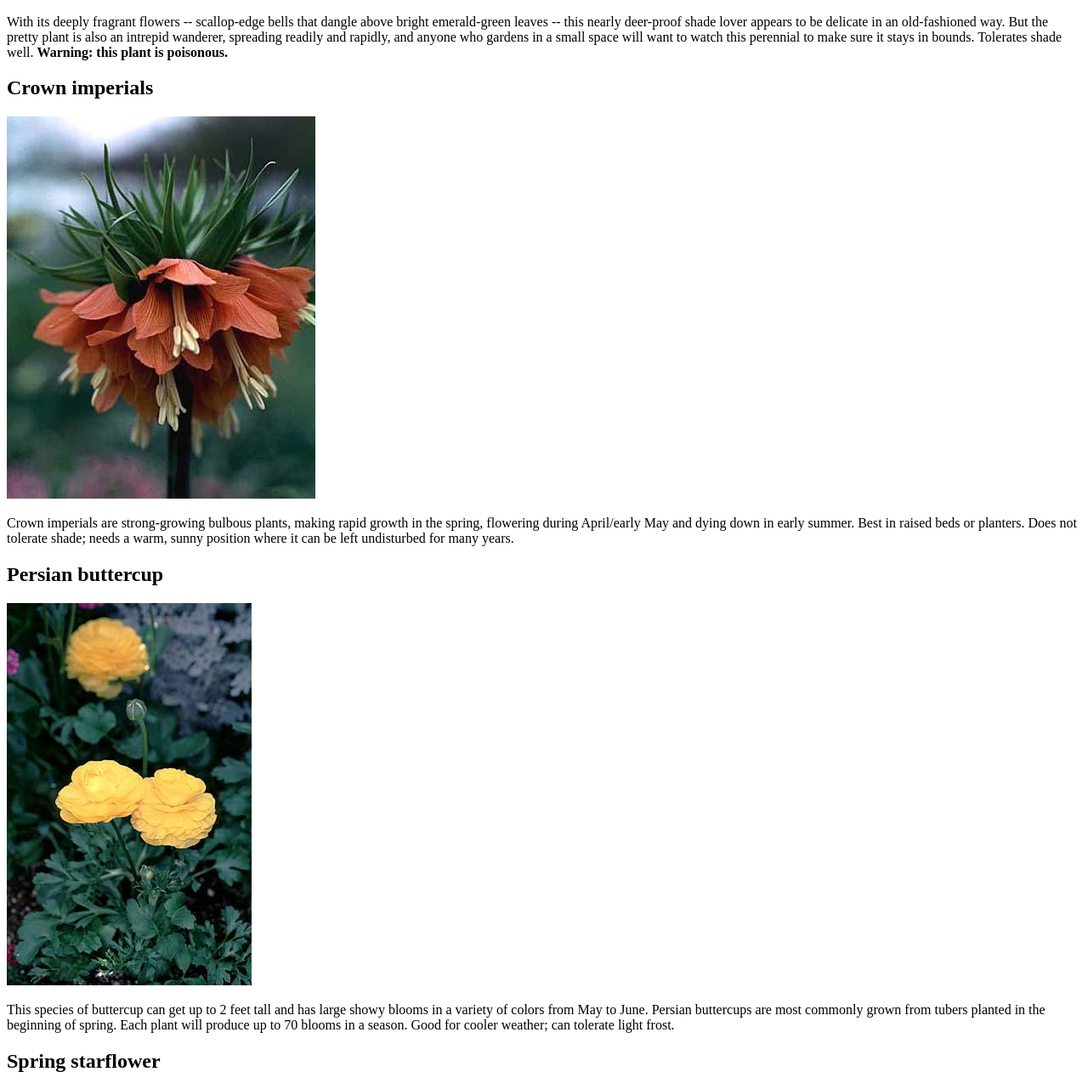
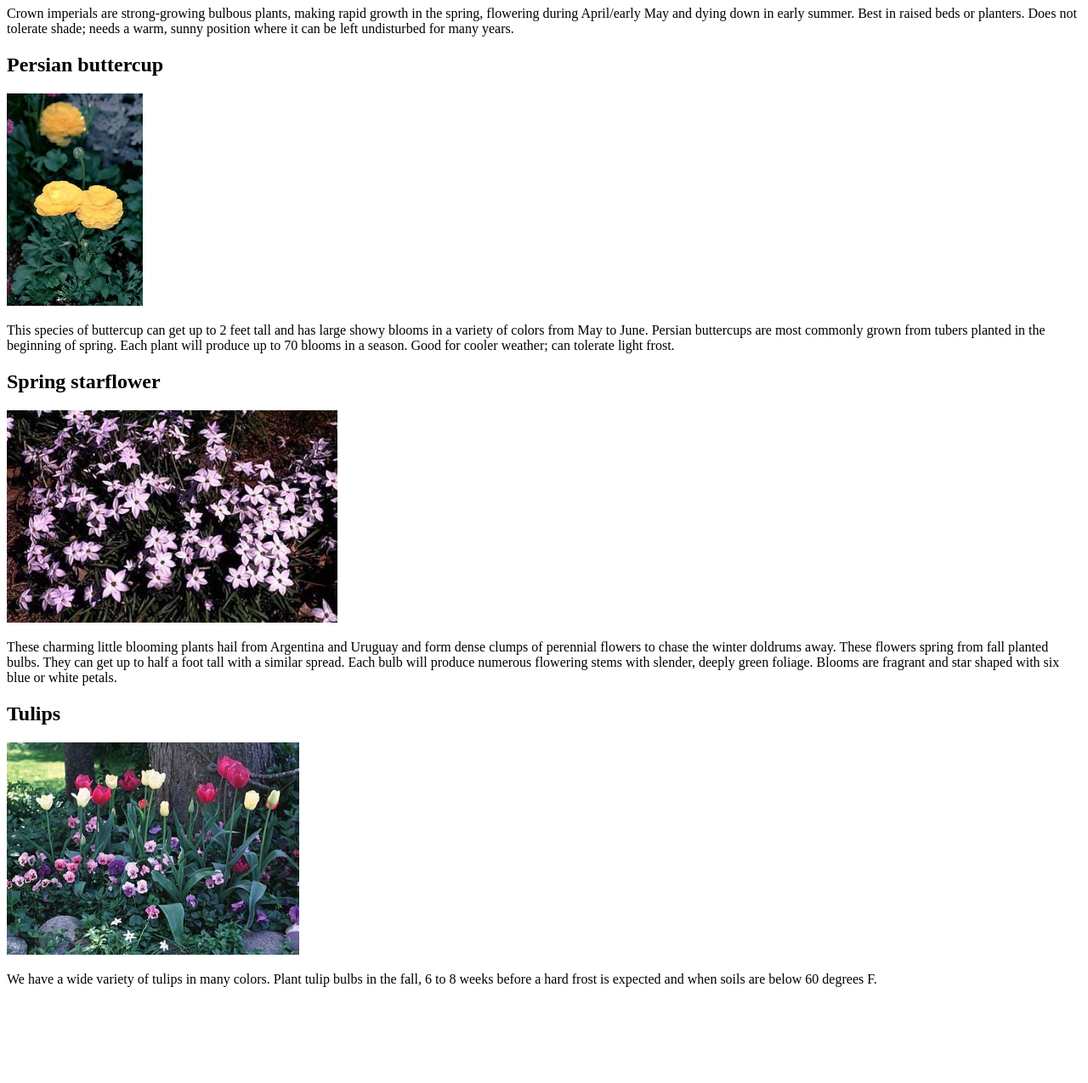
Before and after one commit to Momentum-Team-10/build-a-small-business-website-JamesMoore816, a plain HTML site: page in-stock.html in a window 1280 px wide. Shown: the part 1245-2520 px from the top of the page at 85% size. After the commit the page ends 2423 px from the top, so only its background shows below. Drawn offline with Linux system fonts and the light colour scheme.

Commit message:
Changed image heights in in-stock for better appearance.

```diff
--- a/in-stock.html
+++ b/in-stock.html
@@ -18,32 +18,32 @@
     </nav>
     <div class="plant">
         <h2>Wild hyacinth</h2>
-        <img src="starter_files/images/wild-hyacinth.jpg">
+        <img src="starter_files/images/wild-hyacinth.jpg" height="250">
         <p>This bulbflower naturalizes well in gardens. The bulb grows best in well-drained soil high in humus. It will grow in lightly shaded forest areas and on rocky outcrops as well as in open meadows or prairies. Additionally it is found growing alongside streams and rivers. The plants may be divided in autumn after the leaves have withered. Bulbs should be planted in the autumn. Additionally the plant spreads by seed rather than by runners.</p>
     </div>
     <div class="plant">
         <h2>Lily-of-the-Valley</h2>
-        <img src="starter_files/images/lily-of-the-valley.jpg">
+        <img src="starter_files/images/lily-of-the-valley.jpg" height="250">
         <p>With its deeply fragrant flowers -- scallop-edge bells that dangle above bright emerald-green leaves -- this nearly deer-proof shade lover appears to be delicate in an old-fashioned way. But the pretty plant is also an intrepid wanderer, spreading readily and rapidly, and anyone who gardens in a small space will want to watch this perennial to make sure it stays in bounds. Tolerates shade well. <strong>Warning: this plant is poisonous.</strong></p>
     </div>
     <div class="plant">
         <h2>Crown imperials</h2>
-        <img src="starter_files/images/crown-imperials.jpg">
+        <img src="starter_files/images/crown-imperials.jpg" height="250">
         <p>Crown imperials are strong-growing bulbous plants, making rapid growth in the spring, flowering during April/early May and dying down in early summer. Best in raised beds or planters. Does not tolerate shade; needs a warm, sunny position where it can be left undisturbed for many years.</p>
     </div>
     <div class="plant">
         <h2>Persian buttercup</h2>
-        <img src="starter_files/images/persian-buttercup.jpg">
+        <img src="starter_files/images/persian-buttercup.jpg" height="250">
         <p>This species of buttercup can get up to 2 feet tall and has large showy blooms in a variety of colors from May to June. Persian buttercups are most commonly grown from tubers planted in the beginning of spring. Each plant will produce up to 70 blooms in a season. Good for cooler weather; can tolerate light frost.</p>
     </div>
     <div class="plant">
         <h2>Spring starflower</h2>
-        <img src="starter_files/images/spring-starflower.jpg">
+        <img src="starter_files/images/spring-starflower.jpg" height="250">
         <p>These charming little blooming plants hail from Argentina and Uruguay and form dense clumps of perennial flowers to chase the winter doldrums away. These flowers spring from fall planted bulbs. They can get up to half a foot tall with a similar spread. Each bulb will produce numerous flowering stems with slender, deeply green foliage. Blooms are fragrant and star shaped with six blue or white petals.</p>
     </div>
     <div class="plant">
         <h2>Tulips</h2>
-        <img src="starter_files/images/tulips.jpg">
+        <img src="starter_files/images/tulips.jpg" height="250">
         <p>We have a wide variety of tulips in many colors. Plant tulip bulbs in the fall, 6 to 8 weeks before a hard frost is expected and when soils are below 60 degrees F.</p>
     </div>
 </body>
```
Also changed, not shown: 1 other file.
